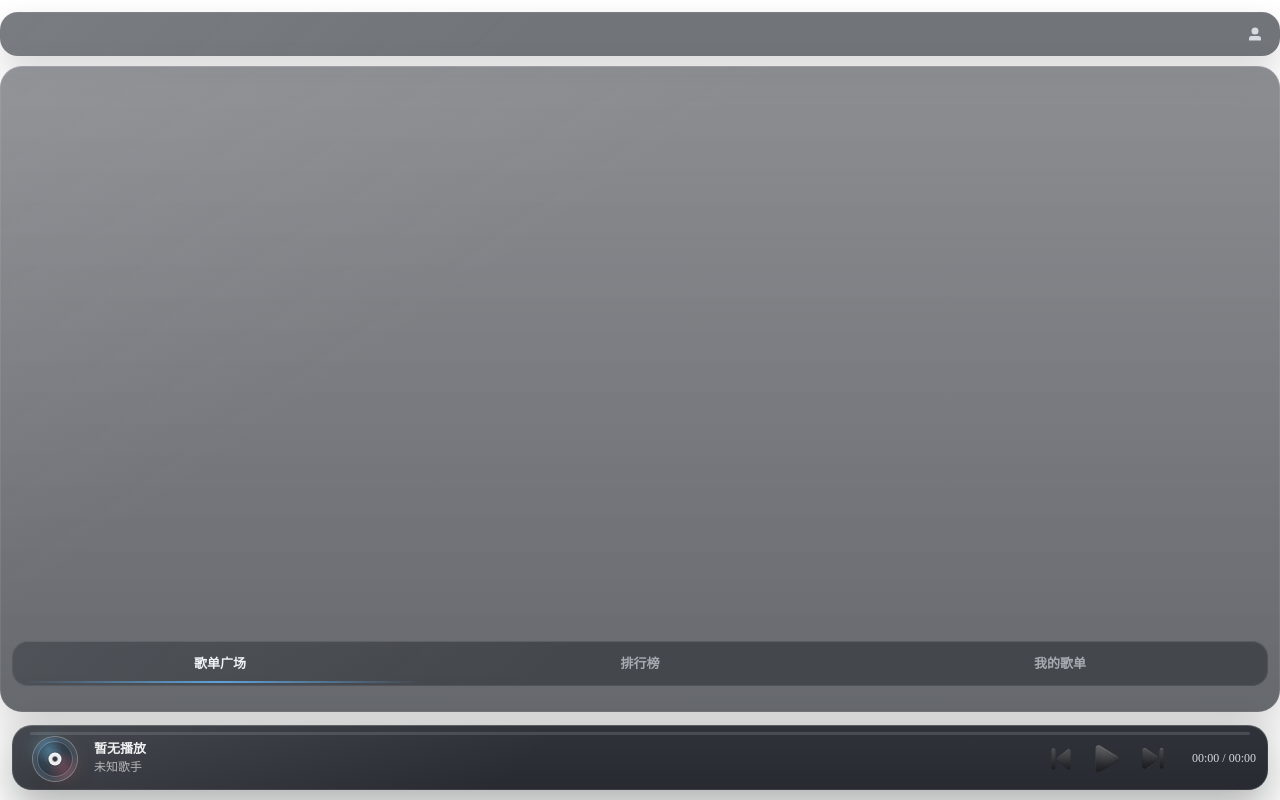
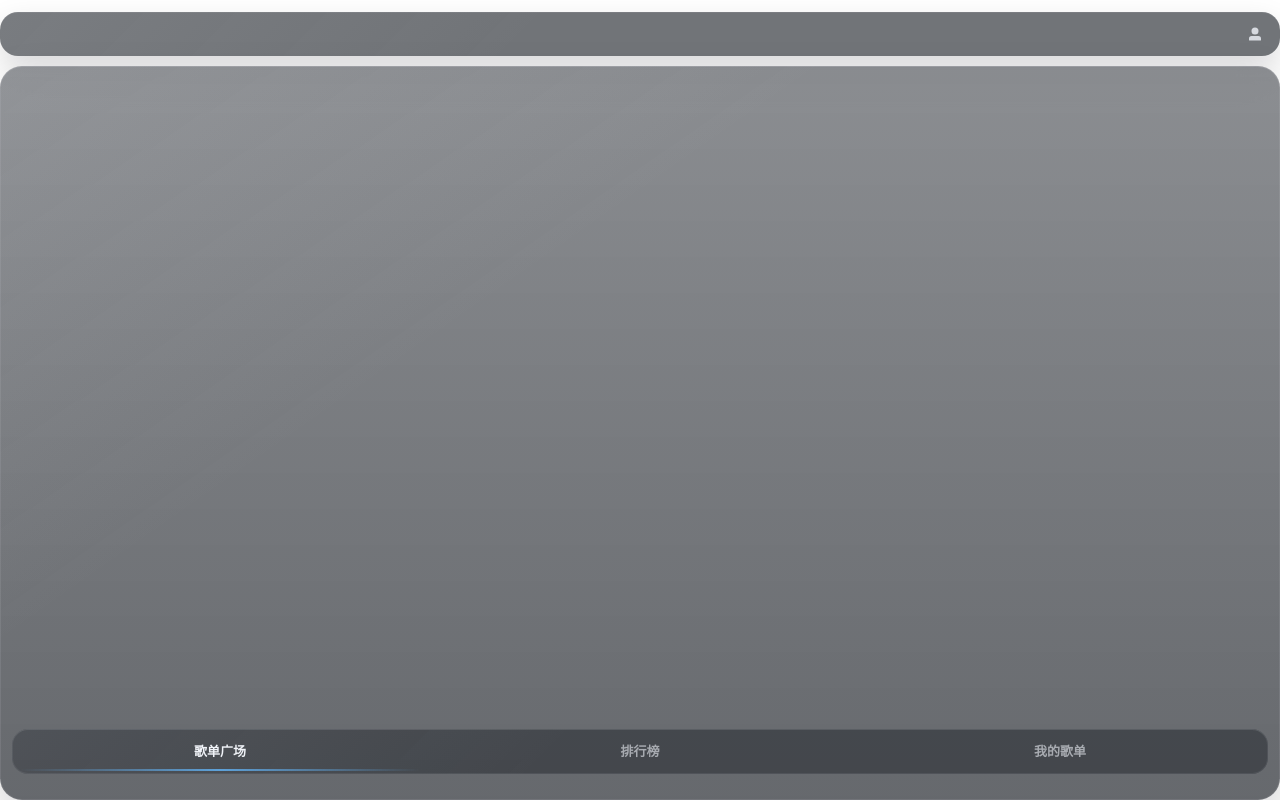
Before and after one commit to SnowNightt/worktime-video, a Vue app in the folder webview/: page / in a window 1280 px wide. Built offline with nearby package versions, Linux system fonts and the light colour scheme.

Commit message:
feat: 按播放状态显示音频栏

```diff
--- a/webview/src/features/cloude-music/components/audioBar.vue
+++ b/webview/src/features/cloude-music/components/audioBar.vue
@@ -104,6 +104,11 @@ onMounted(() => {
   }
   if (songArtistRef.value) {
     songTextResizeObserver.observe(songArtistRef.value);
+  }
+  // 组件创建时currentUrl已经有值，watch无法监听。
+  if (currentUrl.value && audioRef.value) {
+    audioRef.value.src = currentUrl.value;
+    void switchAudioStatus();
   }
 });
 
@@ -214,8 +219,16 @@ const handleSwitchStatus = async () => {
   overflow: hidden;
   border-radius: 20px;
   background:
-    linear-gradient(135deg, color-mix(in srgb, var(--vscode-foreground, #d7dae0) 13%, transparent), transparent 42%),
-    linear-gradient(180deg, color-mix(in srgb, var(--worktime-bg, #1f2329) 62%, transparent), color-mix(in srgb, var(--worktime-bg, #1f2329) 82%, transparent)),
+    linear-gradient(
+      135deg,
+      color-mix(in srgb, var(--vscode-foreground, #d7dae0) 13%, transparent),
+      transparent 42%
+    ),
+    linear-gradient(
+      180deg,
+      color-mix(in srgb, var(--worktime-bg, #1f2329) 62%, transparent),
+      color-mix(in srgb, var(--worktime-bg, #1f2329) 82%, transparent)
+    ),
     color-mix(in srgb, var(--worktime-bg, #1f2329) 76%, var(--vscode-foreground, #d7dae0) 24%);
   box-shadow:
     inset 0 1px 0 color-mix(in srgb, var(--vscode-foreground, #d7dae0) 16%, transparent),
--- a/webview/src/features/cloude-music/hooks/useAudioPlayer.ts
+++ b/webview/src/features/cloude-music/hooks/useAudioPlayer.ts
@@ -41,6 +41,7 @@ export const useAudioPlayer = (
   const songArtist = computed(
     () => currentSongInfo.value?.ar.map(item => item.name).join(" / ") || "未知歌手"
   );
+  const hasCurrentSong = computed(() => Boolean(currentUrl.value && currentSongInfo.value));
   // 获取音乐url
   const getMusicUrl = async (id: number, musicList?: Song[]) => {
     if (musicList) {
@@ -140,6 +141,7 @@ export const useAudioPlayer = (
     progressPercent,
     currentTime,
     currentSongInfo,
+    hasCurrentSong,
     getMusicUrl,
     switchPlayingStatus,
     handlePrevMusic,
--- a/webview/src/features/cloude-music/index.scss
+++ b/webview/src/features/cloude-music/index.scss
@@ -1,4 +1,5 @@
 .cloud-music-page {
+  --audio-bar-space: 0px;
   --page-bg: var(--worktime-bg, var(--vscode-sideBar-background, #1f2329));
   --page-surface: color-mix(in srgb, var(--page-bg) 76%, var(--page-text) 24%);
   --page-surface-soft: color-mix(in srgb, var(--page-bg) 88%, var(--page-text) 12%);
@@ -22,12 +23,17 @@
   box-sizing: border-box;
   height: 100%;
   min-height: 0;
-  padding: 12px 0 88px;
+  padding: 12px 0 var(--audio-bar-space);
   overflow: hidden;
   position: relative;
   isolation: isolate;
   color: var(--page-text);
   background: transparent;
+  transition: padding-bottom 320ms cubic-bezier(0.2, 0.8, 0.2, 1);
+}
+
+.cloud-music-page.has-audio-bar {
+  --audio-bar-space: 88px;
 }
 
 .cloud-music-page::before {
@@ -90,6 +96,13 @@
     0 22px 48px rgba(5, 8, 12, 0.18);
   backdrop-filter: blur(18px) saturate(112%);
   -webkit-backdrop-filter: blur(18px) saturate(112%);
+  transition:
+    transform 320ms cubic-bezier(0.2, 0.8, 0.2, 1),
+    box-shadow 320ms ease;
+}
+
+.cloud-music-page.has-audio-bar .music-tabs {
+  transform: translateY(-2px);
 }
 
 .music-tabs :deep(.el-tabs__header) {
@@ -170,9 +183,32 @@
   min-height: 100%;
 }
 
+:global(.audio-bar-enter-active),
+:global(.audio-bar-leave-active) {
+  transition:
+    transform 320ms cubic-bezier(0.2, 0.8, 0.2, 1),
+    opacity 220ms ease;
+}
+
+:global(.audio-bar-enter-from),
+:global(.audio-bar-leave-to) {
+  transform: translateY(110%);
+  opacity: 0;
+}
+
+:global(.audio-bar-enter-to),
+:global(.audio-bar-leave-from) {
+  transform: translateY(0);
+  opacity: 1;
+}
+
 @media (max-width: 340px) {
   .cloud-music-page {
-    padding: 8px 0 84px;
+    padding-top: 8px;
+  }
+
+  .cloud-music-page.has-audio-bar {
+    --audio-bar-space: 84px;
   }
 
   .music-tabs {
--- a/webview/src/features/cloude-music/index.vue
+++ b/webview/src/features/cloude-music/index.vue
@@ -1,5 +1,5 @@
 <template>
-  <section class="cloud-music-page">
+  <section class="cloud-music-page" :class="{ 'has-audio-bar': hasCurrentSong }">
     <TopBar @visibleLoginCard="handleVisibleLoginCard" @successLogout="handleLogout"></TopBar>
     <el-tabs v-model="activeName" class="music-tabs">
       <el-tab-pane label="歌单广场" name="playLists">
@@ -13,7 +13,9 @@
       </el-tab-pane>
     </el-tabs>
   </section>
-  <AudioBar></AudioBar>
+  <Transition name="audio-bar">
+    <AudioBar v-if="hasCurrentSong"></AudioBar>
+  </Transition>
   <LoginCard v-model="isVisible" @loginSuccess="handleLoginSuccess"></LoginCard>
 </template>
 
@@ -27,9 +29,11 @@ import AudioBar from "./components/audioBar.vue";
 import TopBar from "./components/topBar.vue";
 import { useUserStore } from "./hooks/useUserStore";
 import { useMusicTabs } from "./hooks/useMusicTabs";
+import { useAudioPlayer } from "./hooks/useAudioPlayer";
 
 const { getLoginStatus } = useUserStore();
 const { activeName, recommendPlayList, myPlayList, topList, loadCurrentList } = useMusicTabs();
+const { hasCurrentSong } = useAudioPlayer();
 const isVisible = ref(false);
 
 const handleVisibleLoginCard = () => {
```
